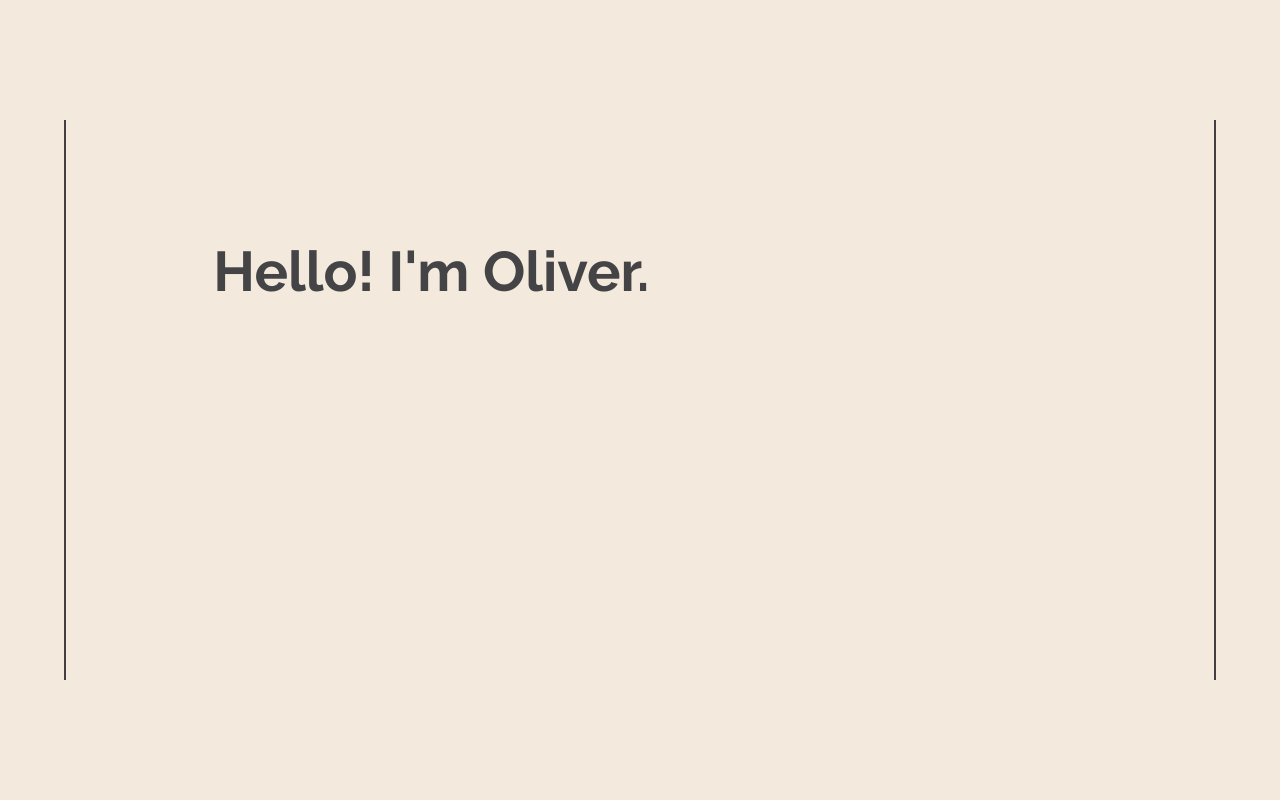
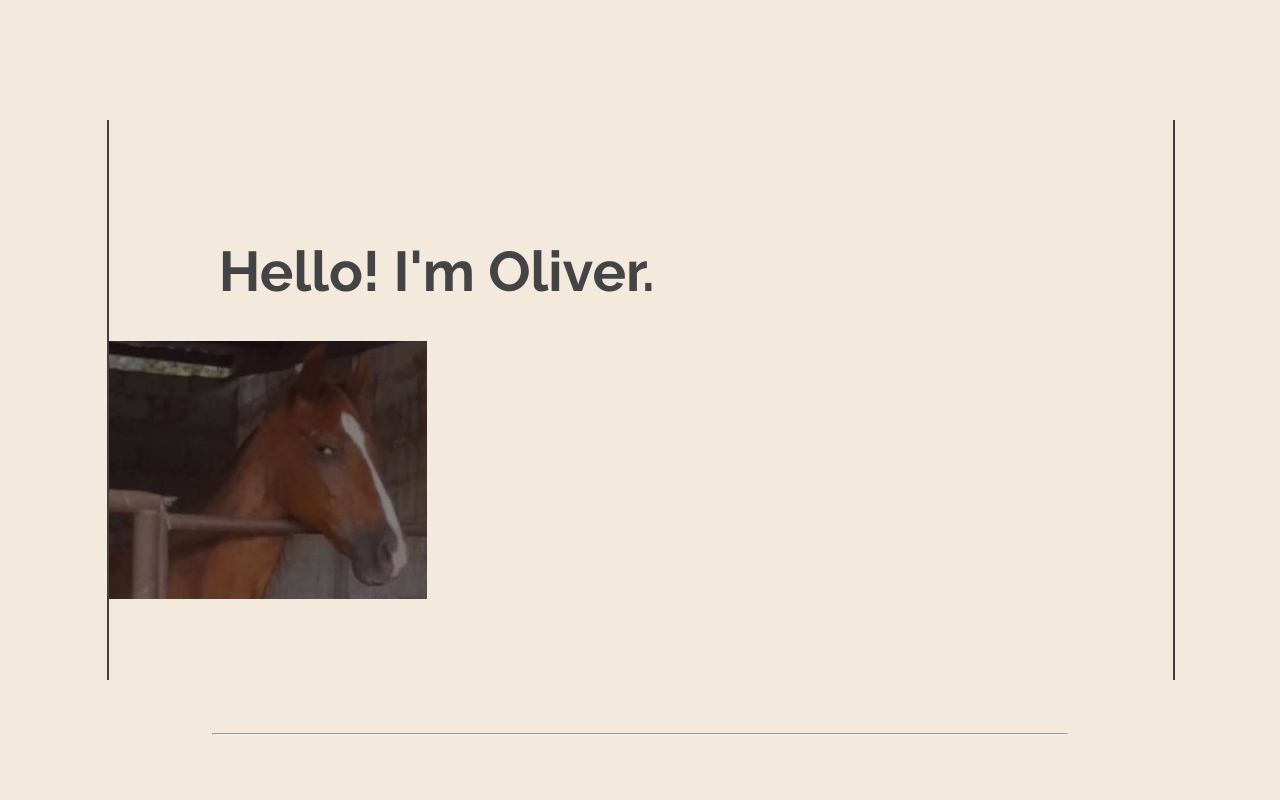
Before and after one commit to oliverwebp/oliverpng, a React (Create React App) app: page / in a window 1280 px wide. Shown: the top 800 px of the page. Built offline with nearby package versions, Linux system fonts and the light colour scheme.

Commit message:
more formatting help and replacement image tbd

```diff
--- a/src/Body.css
+++ b/src/Body.css
@@ -2,12 +2,12 @@
     min-height: 200vh;
     background-color: #F3E9DC;
     justify-content: center;
-    width: 100%;
-    box-sizing: inherit;
+
+
     box-sizing: border-box;
     display: grid;
-    grid-template-columns: .2fr .8fr .2fr;
-    grid-template-rows: .1fr .3fr .5fr;
+    grid-template-columns: 1fr 10fr 1fr;
+    grid-template-rows: 1fr 3fr 5fr;
     grid-template-areas:
     "left top right"
     "left center right"
@@ -17,7 +17,7 @@
 }
 .top {
     height: 25vh;
-    width: 100%;
+
 
 }
 @font-face {
@@ -26,37 +26,59 @@
     font-weight: 700;
 }
 .center {
-    width: 80%;
     grid-area: center;
-
+    width: 100%;
 }
 .thick {
     font-family: thicker;
     font-size: 7vmin;
     background-color: #F3E9DC;
     color: #444346;
+    padding-left: 2em;
 }
 .txt {
+
+    grid-area: txt;
+}
+.ind {
+    margin-left: 14em;
+    margin-top: 7em;
+}
+.mainphoto {
+
+    width: 25vmax;
+
+
+}
+.fullhr {
     width: 80%;
-    grid-area: txt;
+    align-items: center;
+    justify-content: center;
+}
+.left {
+    align-items: center;
+    justify-content: center;
+}
+.right {
+    align-items: center;
+    justify-content: center;
 }
 .vertical-left {
     border-left: 2px solid #433e3f;
     height: 50%;
     position:fixed;
-    left: 5%;
+
     z-index: 5;
     transition: all 800ms ease-in-out;
     top:25%;
-    grid-area: left;
 }
 .vertical-right {
     border-right: 2px solid #433e3f;
     height: 50%;
     position: fixed;
-    right: 5%;
+
     z-index: 5;
-    grid-area: right;
+
     transition: all 800ms ease-in-out;
     top:25%;
 }
@@ -66,9 +88,8 @@
     border-right: 2px solid #433e3f;
     height: 70%;
     position: fixed;
-    right: 5%;
     z-index: 6;
-    grid-area: right;
+
 }
 .vertical-left-tall {
     height: 70%;
@@ -76,7 +97,5 @@
     transition: all 800ms ease-in-out;
     border-left: 2px solid #433e3f;
     position:fixed;
-    left: 5%;
     z-index: 6;
-    grid-area: left;
 }
--- a/src/Body.js
+++ b/src/Body.js
@@ -1,5 +1,6 @@
 import './Body.css';
 import React from 'react';
+import Horse from './horse.jpeg'
 
 class Body extends React.Component {
     constructor() {
@@ -25,22 +26,27 @@ class Body extends React.Component {
     render() {
     return <div className='Body'>
             <div className='top'></div>
-
-            <div className={this.state.show ? 'vertical-left' : 'vertical-left-tall'}></div>
-            <div className={this.state.show ? 'vertical-right' : 'vertical-right-tall'}></div>
+            <div className='left'>
+                <div className={this.state.show ? 'vertical-left' : 'vertical-left-tall'}></div>
+            </div>
+            <div className='right'>
+                <div className={this.state.show ? 'vertical-right' : 'vertical-right-tall'}></div>
+            </div>
             <div className='center'>
                 <h1 className='thick'>
                     Hello! I'm Oliver.
                 </h1>
+                <img src={Horse} alt='Horse' className='mainphoto'></img>
             </div>
-            {/*
+
             <div className='txt'>
-                <ul>
+                <hr className='fullhr'></hr>
+                <ul className='ind'>
                     <li>Undergraduate student at University of Washington Bothell</li>
                     <li>Born and raised in Seattle, Washington</li>
                 </ul>
             </div>
-    */}
+
         </div>
     }
 
--- a/src/Footer.css
+++ b/src/Footer.css
@@ -11,6 +11,7 @@
     justify-content: space-between;
     width: 100%;
     box-sizing: inherit;
+    bottom: 0;
 
 }
 
```
Also changed, not shown: src/horse.jpeg (added).
